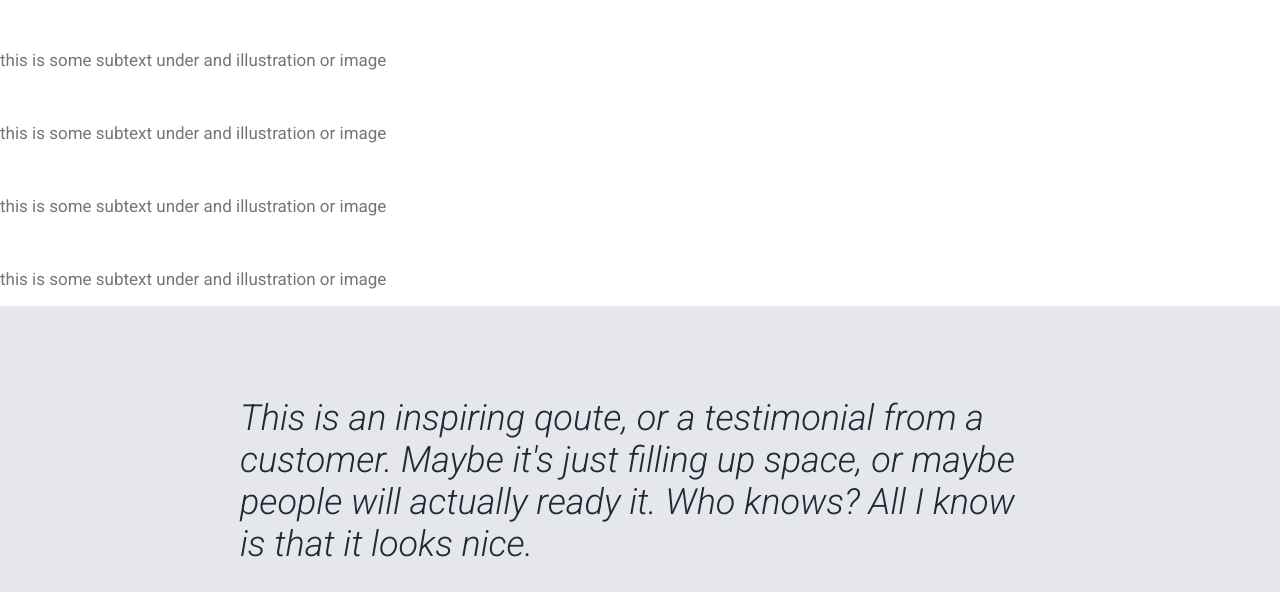
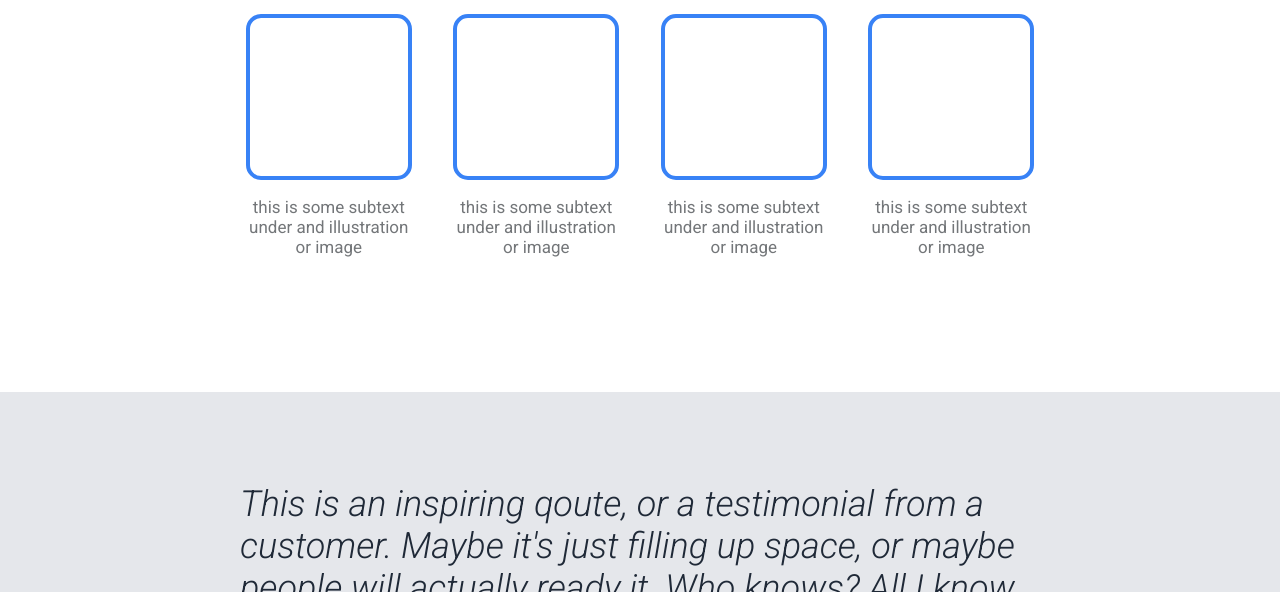
Before and after one commit to RimaGai/the_odin_projects, a plain HTML site: page landing-page/index.html in a window 1280 px wide. Shown: the part 626-1218 px from the top of the page. Drawn offline with Linux system fonts and the light colour scheme.

Commit message:
Align main content

```diff
--- a/landing-page/index.html
+++ b/landing-page/index.html
@@ -5,7 +5,7 @@
   <meta charset="UTF-8">
   <meta http-equiv="X-UA-Compatible" content="IE=edge">
   <meta name="viewport" content="width=device-width, initial-scale=1.0">
-  <title>Document</title>
+  <title>Landing Page</title>
   <link rel="stylesheet" href="styles.css">
   <link rel="preconnect" href="https://fonts.googleapis.com">
   <link rel="preconnect" href="https://fonts.gstatic.com" crossorigin>
@@ -35,14 +35,24 @@
   </header>
   <div class="information">
     <h2>Some random information.</h2>
-    <img src="" alt="">
-    <p>this is some subtext under and illustration or image</p>
-    <img src="" alt="">
-    <p>this is some subtext under and illustration or image</p>
-    <img src="" alt="">
-    <p>this is some subtext under and illustration or image</p>
-    <img src="" alt="">
-    <p>this is some subtext under and illustration or image</p>
+    <div class="card-display">
+      <div class="card">
+        <div class="square"></div>
+        <p>this is some subtext under and illustration or image</p>
+      </div>
+      <div class="card">
+        <div class="square"></div>
+        <p>this is some subtext under and illustration or image</p>
+      </div>
+      <div class="card">
+        <div class="square"></div>
+        <p>this is some subtext under and illustration or image</p>
+      </div>
+      <div class="card">
+        <div class="square"></div>
+        <p>this is some subtext under and illustration or image</p>
+      </div>
+    </div>
   </div>
   <section class="testimonial">
     <div>
--- a/landing-page/styles.css
+++ b/landing-page/styles.css
@@ -63,6 +63,33 @@ header {
   display: flex;
   align-items: center;
   justify-content: center;
+}
+
+.information {
+  height: 480px;
+  display: flex;
+  align-items: center;
+  flex-direction: column;
+}
+
+.card-display {
+  width: 800px;
+  display: flex;
+  justify-content: center;
+  align-items: center;
+  gap: 30px;
+}
+.card {
+  text-align: center;
+  display: flex;
+  flex-direction: column;
+  align-items: center;
+}
+.square {
+  height: 158px;
+  width: 158px;
+  border: 4px solid #3882f6;
+  border-radius: 15px;
 }
 
 .information h2 {
```
